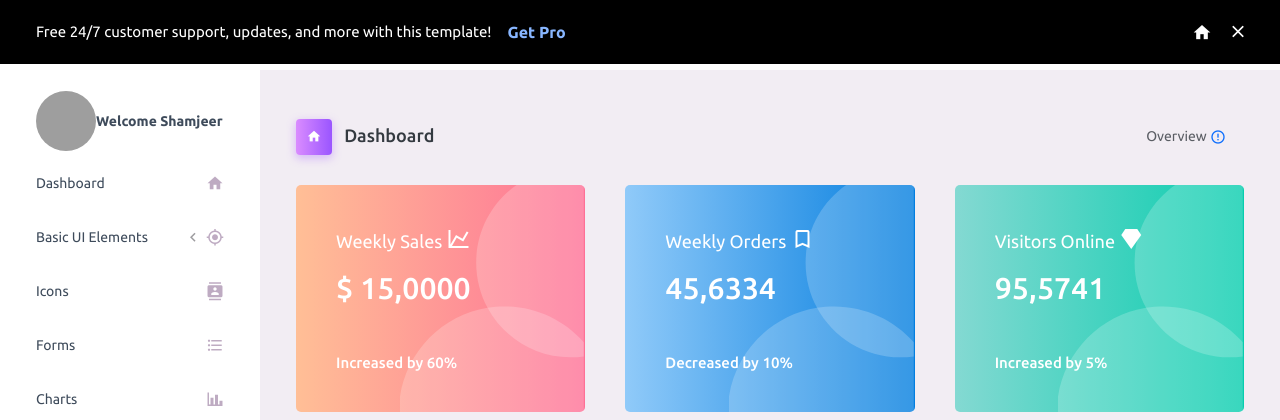
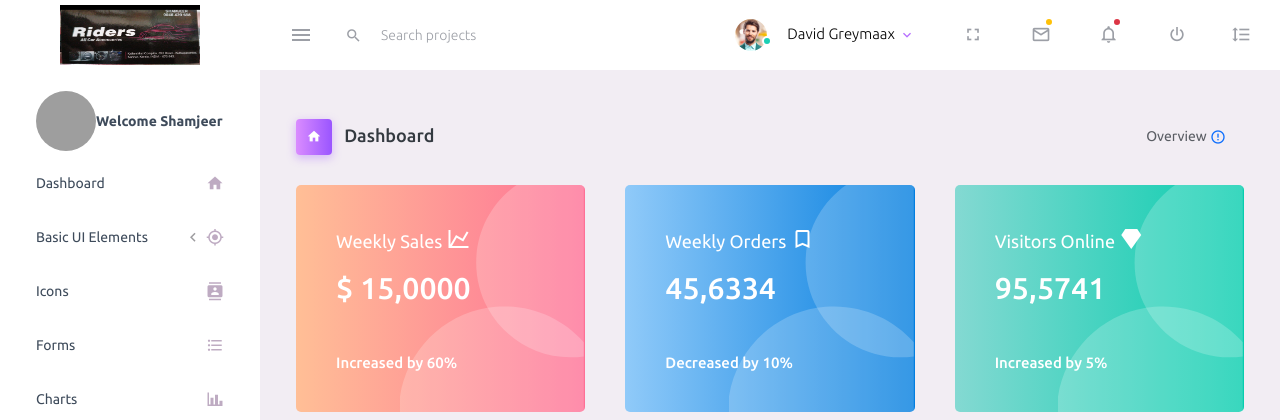
Before and after one commit to Mohammed-Rifad/riders, a Django app: page /dashboard in a window 1280 px wide. Shown: the top 420 px of the page. Run offline with Django 4.2, Linux system fonts and the light colour scheme; some libraries are stand-ins or nearby versions; grey boxes are pictures that could not be loaded.

Commit message:
dashboard almost

```diff
--- a/riders_admin/templates/dashboard.html
+++ b/riders_admin/templates/dashboard.html
@@ -20,29 +20,11 @@
     <link rel="shortcut icon" href="{% static 'assets/images/favicon.ico' %}" />
   </head>
   <body>
-    <div class="container-scroller">
-      <div class="row p-0 m-0 proBanner" id="proBanner">
-        <div class="col-md-12 p-0 m-0">
-          <div class="card-body card-body-padding d-flex align-items-center justify-content-between">
-            <div class="ps-lg-1">
-              <div class="d-flex align-items-center justify-content-between">
-                <p class="mb-0 font-weight-medium me-3 buy-now-text">Free 24/7 customer support, updates, and more with this template!</p>
-                <a href="https://www.bootstrapdash.com/product/purple-bootstrap-admin-template/?utm_source=organic&utm_medium=banner&utm_campaign=buynow_demo" target="_blank" class="btn me-2 buy-now-btn border-0">Get Pro</a>
-              </div>
-            </div>
-            <div class="d-flex align-items-center justify-content-between">
-              <a href="https://www.bootstrapdash.com/product/purple-bootstrap-admin-template/"><i class="mdi mdi-home me-3 text-white"></i></a>
-              <button id="bannerClose" class="btn border-0 p-0">
-                <i class="mdi mdi-close text-white me-0"></i>
-              </button>
-            </div>
-          </div>
-        </div>
-      </div>
+
       <!-- partial:partials/_navbar.html -->
       <nav class="navbar default-layout-navbar col-lg-12 col-12 p-0 fixed-top d-flex flex-row">
         <div class="text-center navbar-brand-wrapper d-flex align-items-center justify-content-center">
-          <a class="navbar-brand brand-logo" href="index.html"><img src="assets/images/logo.svg" alt="logo" /></a>
+          <a class="navbar-brand brand-logo" href="index.html"><img src="{% static 'assets/images/rider.jpeg' %}" style="height:60px" alt="logo" /></a>
           <a class="navbar-brand brand-logo-mini" href="index.html"><img src="assets/images/logo-mini.svg" alt="logo" /></a>
         </div>
         <div class="navbar-menu-wrapper d-flex align-items-stretch">
```
Also changed, not shown: db.sqlite3.
